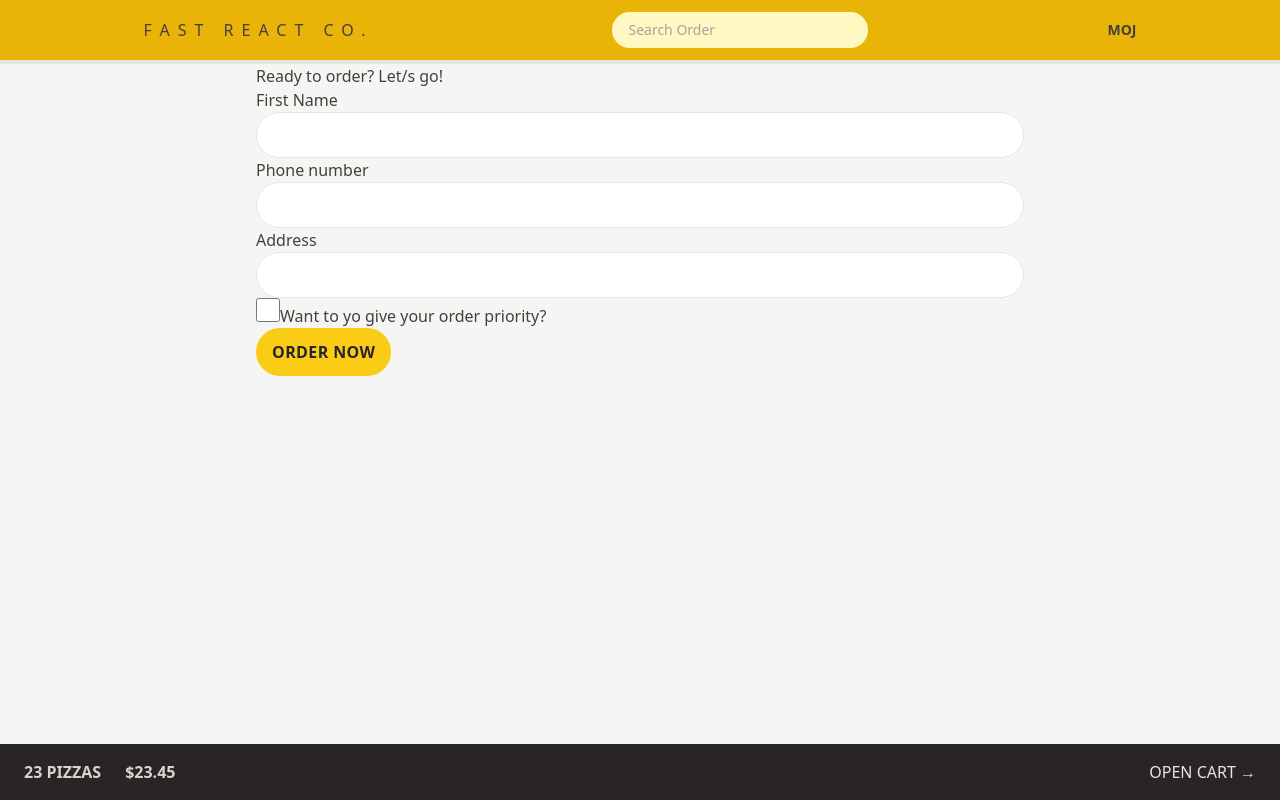
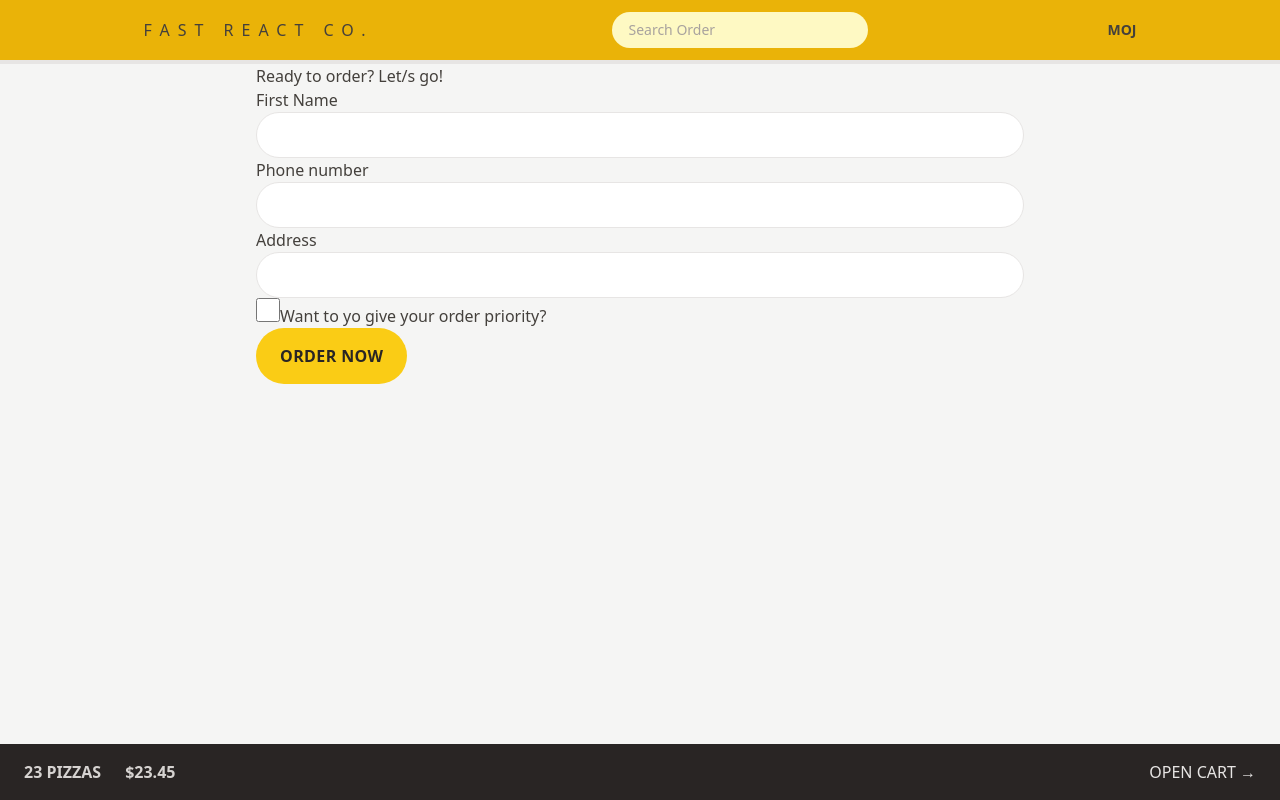
Before and after one commit to mojvaf/fast-pizza, a React (Vite) app: page /order/new in a window 1280 px wide. Built offline with nearby package versions, Linux system fonts and the light colour scheme.

Commit message:
changed the buttons

```diff
--- a/src/features/cart/Cart.jsx
+++ b/src/features/cart/Cart.jsx
@@ -1,4 +1,5 @@
-import { Link } from 'react-router-dom';
+import Button from '../../ui/Button';
+import LinkButton from '../../ui/LinkButton';
 
 /*const fakeCart = [
   {
@@ -29,17 +30,12 @@
 
   return (
     <div>
-      <Link
-        to="/menu "
-        className="text-sm text-blue-500 hover:text-blue-800 hover:underline"
-      >
-        &larr; Back to menu
-      </Link>
+      <LinkButton to="/menu">&larr; Back to menu</LinkButton>
 
       <h2>Your cart, %NAME%</h2>
 
       <div>
-        <Link to="/order/new">Order pizzas</Link>
+        <Button to="/order/new">Order pizzas</Button>
         <button>Clear cart</button>
       </div>
     </div>
--- a/src/features/order/CreateOrder.jsx
+++ b/src/features/order/CreateOrder.jsx
@@ -5,6 +5,7 @@
   /*redirect,*/ useActionData,
   useNavigate,
 } from 'react-router-dom';
+import Button from '../../ui/Button';
 //import { createOrder } from '../../services/apiRestaurant';
 
 const isValidPhone = (str) =>
@@ -85,16 +86,9 @@
 
         <div>
           <input type="hidden" name="cart" value={JSON.stringify(cart)} />
-          <button
-            disabled={isSubmitting}
-            className="inline-block rounded-full bg-yellow-400 px-4 py-3 font-semibold uppercase tracking-wide
-             text-stone-800 transition-colors duration-300
-              hover:bg-yellow-300 focus:bg-yellow-300
-               focus:outline-none focus:ring focus:ring-yellow-300
-               focus:ring-offset-2 disabled:cursor-not-allowed"
-          >
+          <Button disabled={isSubmitting}>
             {isSubmitting ? 'Placing order ...' : 'Order now'}
-          </button>
+          </Button>
         </div>
       </Form>
     </div>
--- a/src/features/user/CreateUser.jsx
+++ b/src/features/user/CreateUser.jsx
@@ -1,4 +1,5 @@
 import { useState } from 'react';
+import Button from '../../ui/Button';
 
 function CreateUser() {
   const [username, setUsername] = useState('');
@@ -18,12 +19,12 @@
         placeholder="Your full name"
         value={username}
         onChange={(e) => setUsername(e.target.value)}
-        className="w-72"
+        className="input mb-8 w-72"
       />
 
       {username !== '' && (
         <div>
-          <button>Start ordering</button>
+          <Button>Start ordering</Button>
         </div>
       )}
     </form>
--- a/src/index.css
+++ b/src/index.css
@@ -9,12 +9,10 @@
     transition-all duration-300 placeholder:text-stone-400
     focus:outline-none focus:ring focus:ring-yellow-400 md:px-6 md:py-3;
   }
-}
-/* https://dev.to/afif/i-made-100-css-loaders-for-your-next-project-4eje */
   .loader {
     width: 45px;
     aspect-ratio: 0.75;
-  --c: no-repeat linear-gradient(#333 0 0);
+    --c: no-repeat linear-gradient(theme(colors.stone.800) 0 0);
     background:
       var(--c) 0% 50%,
       var(--c) 50% 50%,
@@ -49,3 +47,4 @@
         100% 100%;
     }
   }
+}
--- /dev/null
+++ b/src/ui/Button.jsx
@@ -0,0 +1,37 @@
+import { Link } from 'react-router-dom';
+
+function Button({ children, disabled, to }) {
+  if (to) {
+    return (
+      <Link
+        to={to}
+        className="inline-block rounded-full bg-yellow-400
+    px-4 py-3 font-semibold
+    uppercase tracking-wide text-stone-800
+    transition-colors duration-300
+    hover:bg-yellow-300 focus:bg-yellow-300 focus:outline-none
+    focus:ring focus:ring-yellow-300 focus:ring-offset-2
+    disabled:cursor-not-allowed sm:px-6 sm:py-4"
+      >
+        {children}
+      </Link>
+    );
+  }
+
+  return (
+    <button
+      disabled={disabled}
+      className="inline-block rounded-full bg-yellow-400
+    px-4 py-3 font-semibold
+    uppercase tracking-wide text-stone-800
+    transition-colors duration-300
+    hover:bg-yellow-300 focus:bg-yellow-300 focus:outline-none
+    focus:ring focus:ring-yellow-300 focus:ring-offset-2
+    disabled:cursor-not-allowed sm:px-6 sm:py-4"
+    >
+      {children}
+    </button>
+  );
+}
+
+export default Button;
--- a/src/ui/Error.jsx
+++ b/src/ui/Error.jsx
@@ -1,7 +1,7 @@
-import { useNavigate, useRouteError } from "react-router-dom";
+import { useRouteError } from 'react-router-dom';
+import LinkButton from './LinkButton';
 
 function Error() {
-  const navigate = useNavigate();
   const error = useRouteError();
   console.log(error);
 
@@ -9,7 +9,7 @@
     <div>
       <h1>Something went wrong 😢</h1>
       <p>{error.data || error.message}</p>
-      <button onClick={() => navigate(-1)}>&larr; Go back</button>
+      <LinkButton to="-1">&larr; Go back</LinkButton>
     </div>
   );
 }
--- /dev/null
+++ b/src/ui/LinkButton.jsx
@@ -0,0 +1,23 @@
+/* eslint-disable no-undef */
+import { Link } from 'react-router-dom';
+import { useNavigate } from 'react-router-dom';
+
+function LinkButton({ children, to }) {
+  const navigate = useNavigate();
+  const className = 'text-sm text-blue-500 hover:text-blue-800 hover:underline';
+
+  if (to === '-1')
+    return (
+      <button className={className} onClick={() => navigate(-1)}>
+        {children}
+      </button>
+    );
+
+  return (
+    <Link to={to} className={className}>
+      {children}
+    </Link>
+  );
+}
+
+export default LinkButton;
--- a/src/ui/Loading.jsx
+++ b/src/ui/Loading.jsx
@@ -1,5 +1,9 @@
 function Loader() {
-  return <div className="loader"></div>;
+  return (
+    <div className="absolute inset-0 flex items-center justify-center bg-slate-200/30 backdrop-blur-sm">
+      <div className="loader"></div>
+    </div>
+  );
 }
 
 export default Loader;
```
Lines whose indentation alone changed are shown as unchanged.
